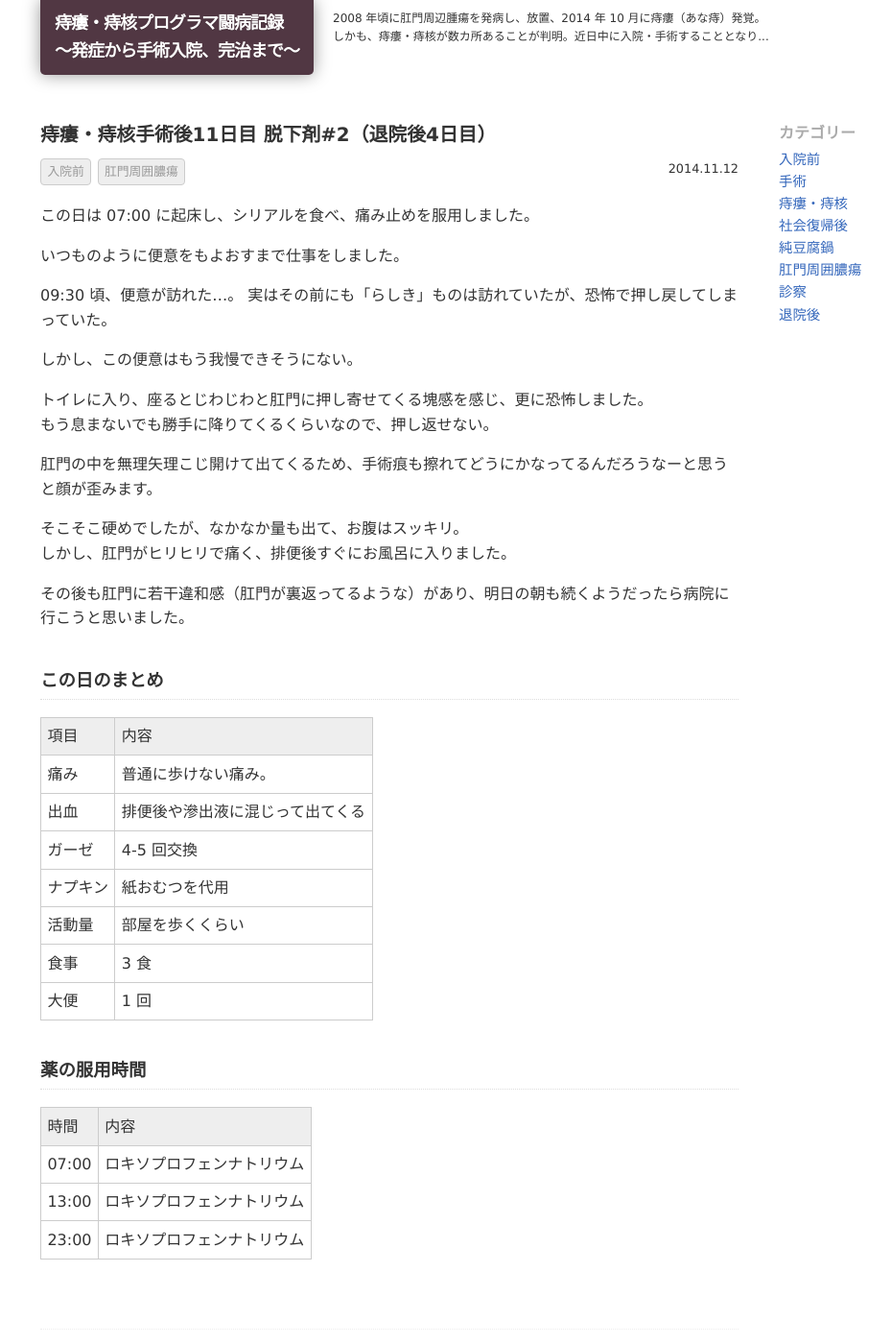
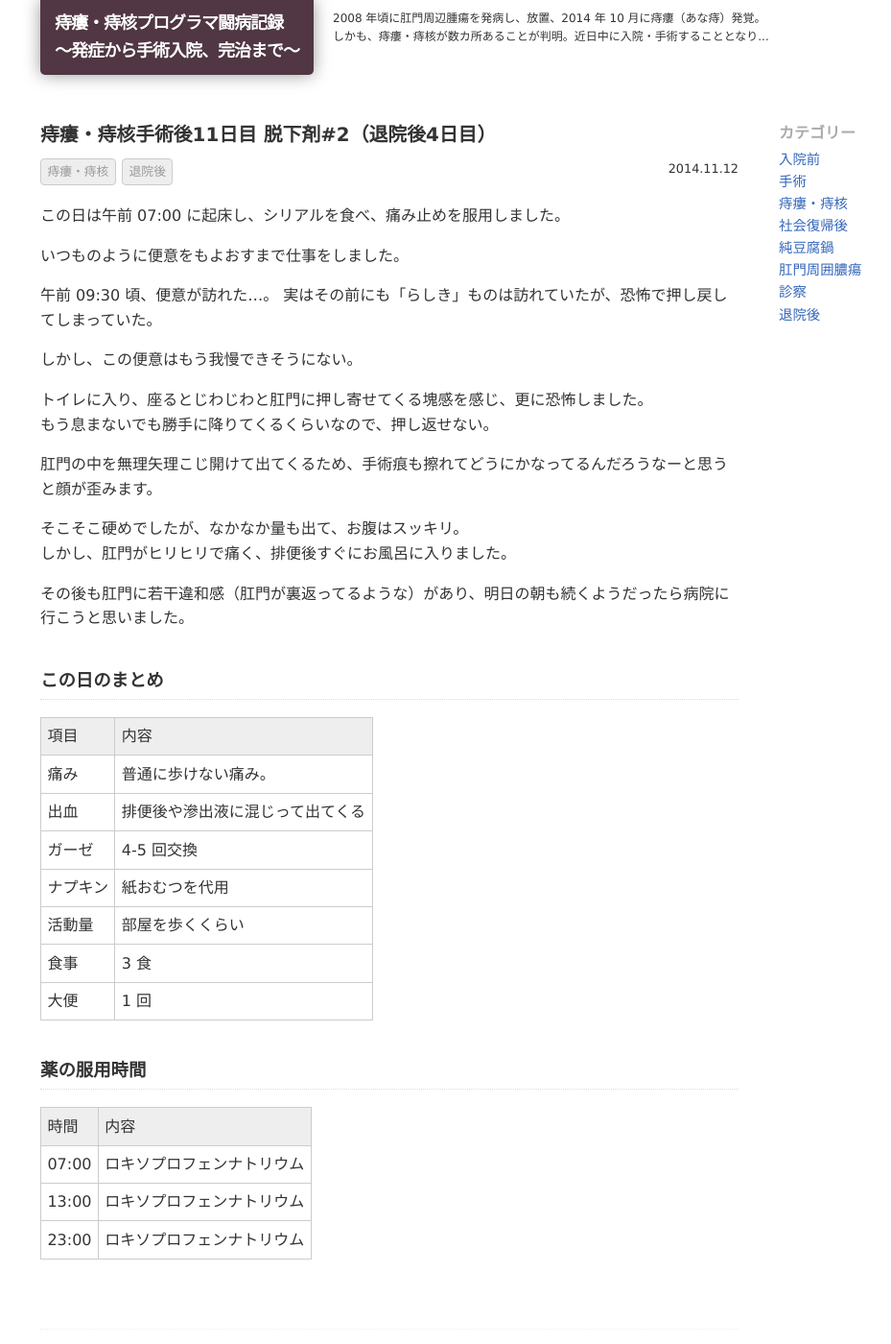
Before and after one commit to jiro-programmer/blog, a Jekyll site: the page built from _posts/2014-11-12-22.md, in a window 1280 px wide and 1400 px high. Shown: the whole window at 96% size, without its empty margins (63-992 px from the left). Built offline with Jekyll 4.4.1, drawn with Linux system fonts in a browser that asks for light colours; a script that is not in the unit is left out.

Commit message:
Update 2014-11-12-22.md

```diff
--- a/_posts/2014-11-12-22.md
+++ b/_posts/2014-11-12-22.md
@@ -4,15 +4,15 @@ title: "痔瘻・痔核手術後11日目 脱下剤#2（退院後4日目）"
 date: 2014-11-12 09:00:00 +0900
 show_suffix_title: true
 tags:
-- 入院前
-- 肛門周囲膿瘍
+- 痔瘻・痔核
+- 退院後
 ---
 
-この日は 07:00 に起床し、シリアルを食べ、痛み止めを服用しました。
+この日は午前 07:00 に起床し、シリアルを食べ、痛み止めを服用しました。
 
 いつものように便意をもよおすまで仕事をしました。
 
-09:30 頃、便意が訪れた...。
+午前 09:30 頃、便意が訪れた...。
 実はその前にも「らしき」ものは訪れていたが、恐怖で押し戻してしまっていた。
 
 しかし、この便意はもう我慢できそうにない。
```
